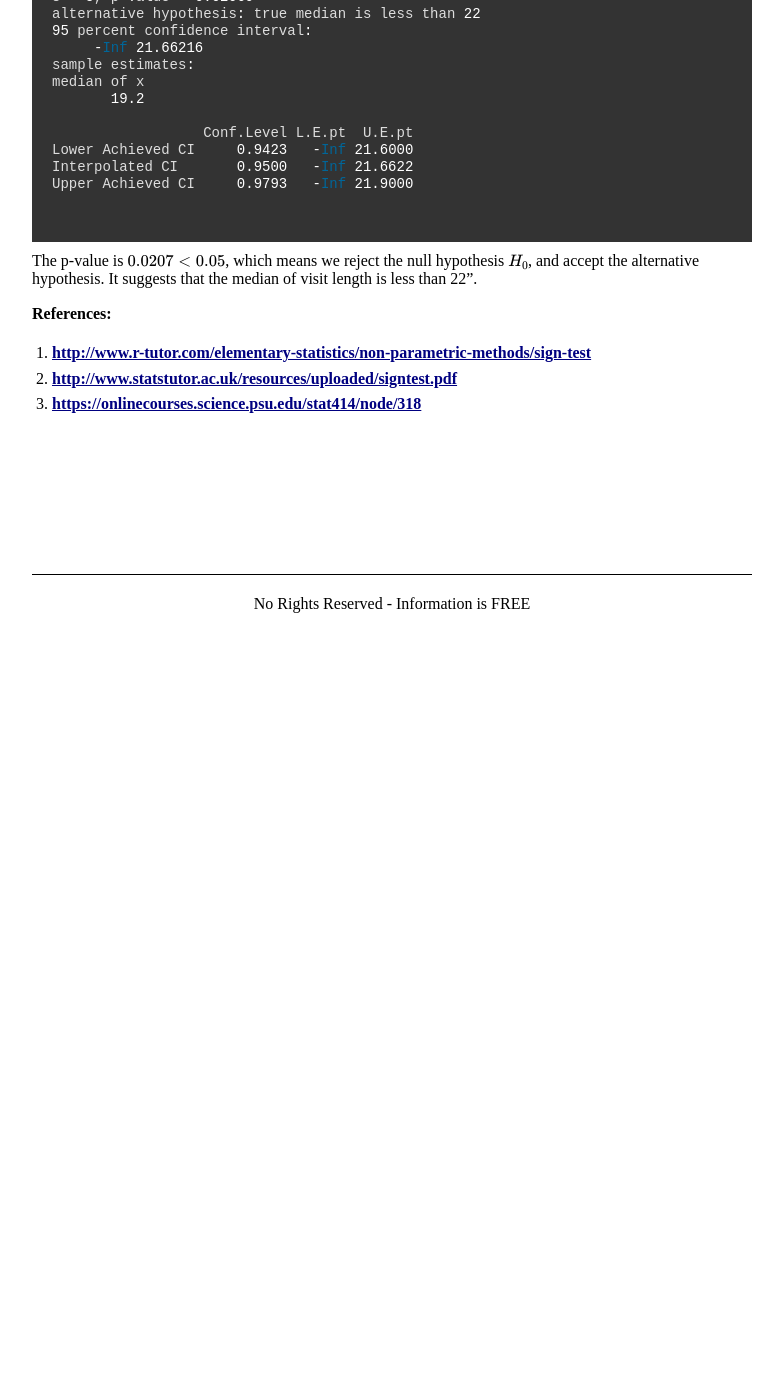
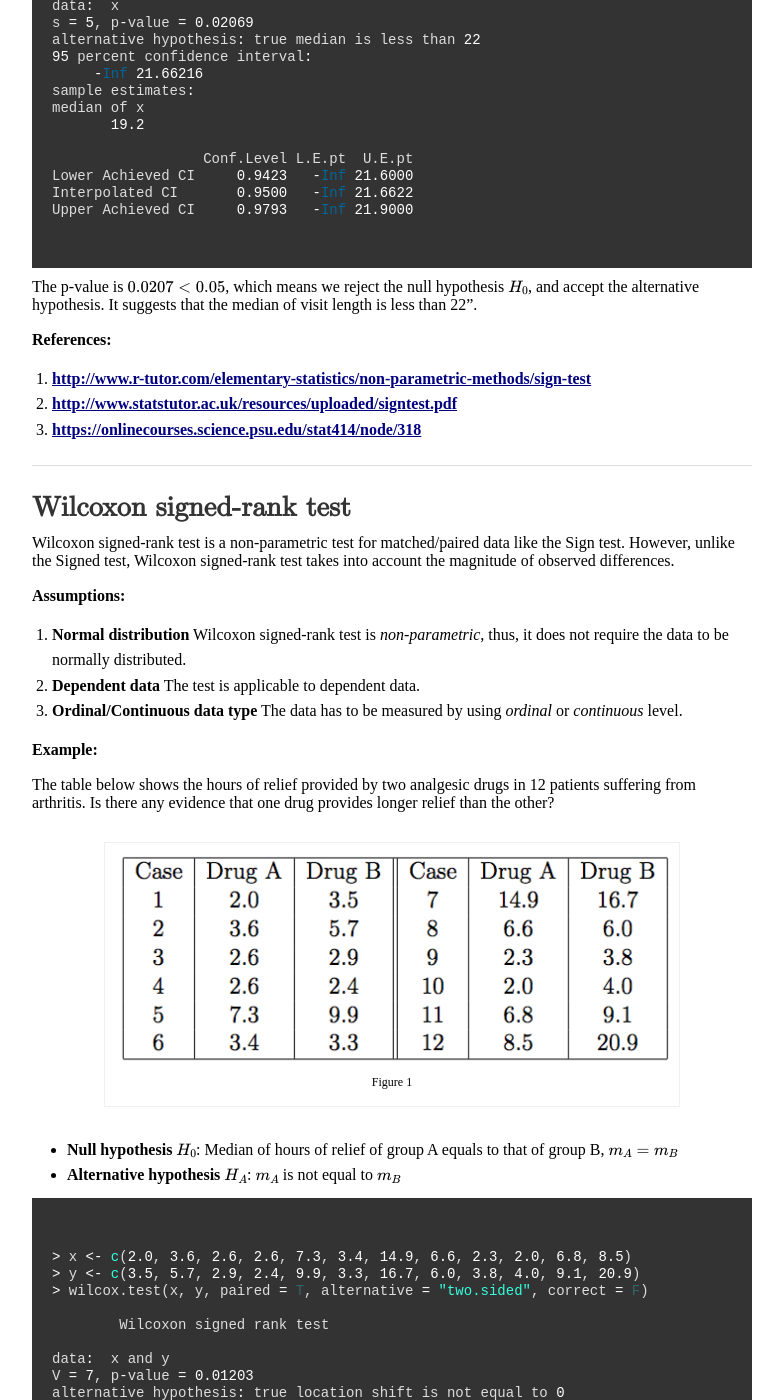
Before and after one commit to newbiettn/newbiettn.github.io, a Jekyll site: the page built from stats.md, in a window 1280 px wide and 1400 px high, scrolled down 11916 px. Shown: the whole window, without its empty margins (208-991 px from the left). Built offline with Jekyll 4.4.1, drawn with Linux system fonts in a browser that asks for light colours; formulas are drawn with MathJax 3; before the commit the page ends 12546 px from its top, so only the background shows below that; some of the changed text lies outside the part shown.

Commit message:
update stats page with wilcoxon signed rank test

````diff
--- a/stats.md
+++ b/stats.md
@@ -11,6 +11,7 @@ layout: page
   * [Chi\-squared test](#chi-squared-test)
   * [McNemar's test](#mcnemars-test)
   * [Sign test](#sign-test)
+  * [Wilcoxon signed\-rank test](#wilcoxon-signed-rank-test)
 
 ---
 
@@ -375,3 +376,45 @@ __References:__
 1. [http://www.r-tutor.com/elementary-statistics/non-parametric-methods/sign-test](http://www.r-tutor.com/elementary-statistics/non-parametric-methods/sign-test)
 2. [http://www.statstutor.ac.uk/resources/uploaded/signtest.pdf](http://www.statstutor.ac.uk/resources/uploaded/signtest.pdf)
 3. [https://onlinecourses.science.psu.edu/stat414/node/318](https://onlinecourses.science.psu.edu/stat414/node/318)
+
+---
+
+### Wilcoxon signed-rank test
+
+Wilcoxon signed-rank test is a non-parametric test for matched/paired data like the Sign test. However, unlike the Signed test, Wilcoxon signed-rank test takes into account the magnitude of observed differences.
+
+__Assumptions:__
+1. __Normal distribution__ Wilcoxon signed-rank test is _non-parametric_, thus, it does not require the data to be normally distributed.
+2. __Dependent data__ The test is applicable to dependent data.
+3. __Ordinal/Continuous data type__ The data has to be measured by using _ordinal_ or _continuous_ level.
+
+__Example:__
+
+The table below shows the hours of relief provided by two analgesic drugs in 12 patients suffering from arthritis. Is there any evidence that one drug provides longer relief than the other?
+
+{% include image.html url="/images/sign-test-drug-example.png" description="Figure 1" %}
+
+- __Null hypothesis $H_0$__: Median of hours of relief of group A equals to that of group B, $m_A = m_B$
+- __Alternative hypothesis $H_A$__: $m_A$ is not equal to $m_B$
+
+```R
+> x <- c(2.0, 3.6, 2.6, 2.6, 7.3, 3.4, 14.9, 6.6, 2.3, 2.0, 6.8, 8.5)
+> y <- c(3.5, 5.7, 2.9, 2.4, 9.9, 3.3, 16.7, 6.0, 3.8, 4.0, 9.1, 20.9)
+> wilcox.test(x, y, paired = T, alternative = "two.sided", correct = F)
+
+	Wilcoxon signed rank test
+
+data:  x and y
+V = 7, p-value = 0.01203
+alternative hypothesis: true location shift is not equal to 0
+
+Warning message:
+In wilcox.test.default(x, y, paired = T, alternative = "two.sided",  :
+  cannot compute exact p-value with ties
+```
+
+__References:__
+
+1. [https://en.wikipedia.org/wiki/Wilcoxon_signed-rank_test](https://en.wikipedia.org/wiki/Wilcoxon_signed-rank_test)
+2. [https://statistics.laerd.com/spss-tutorials/wilcoxon-signed-rank-test-using-spss-statistics.php](https://statistics.laerd.com/spss-tutorials/wilcoxon-signed-rank-test-using-spss-statistics.php)
+3. [http://sphweb.bumc.bu.edu/otlt/mph-modules/bs/bs704_nonparametric/BS704_Nonparametric6.html](http://sphweb.bumc.bu.edu/otlt/mph-modules/bs/bs704_nonparametric/BS704_Nonparametric6.html)
````
